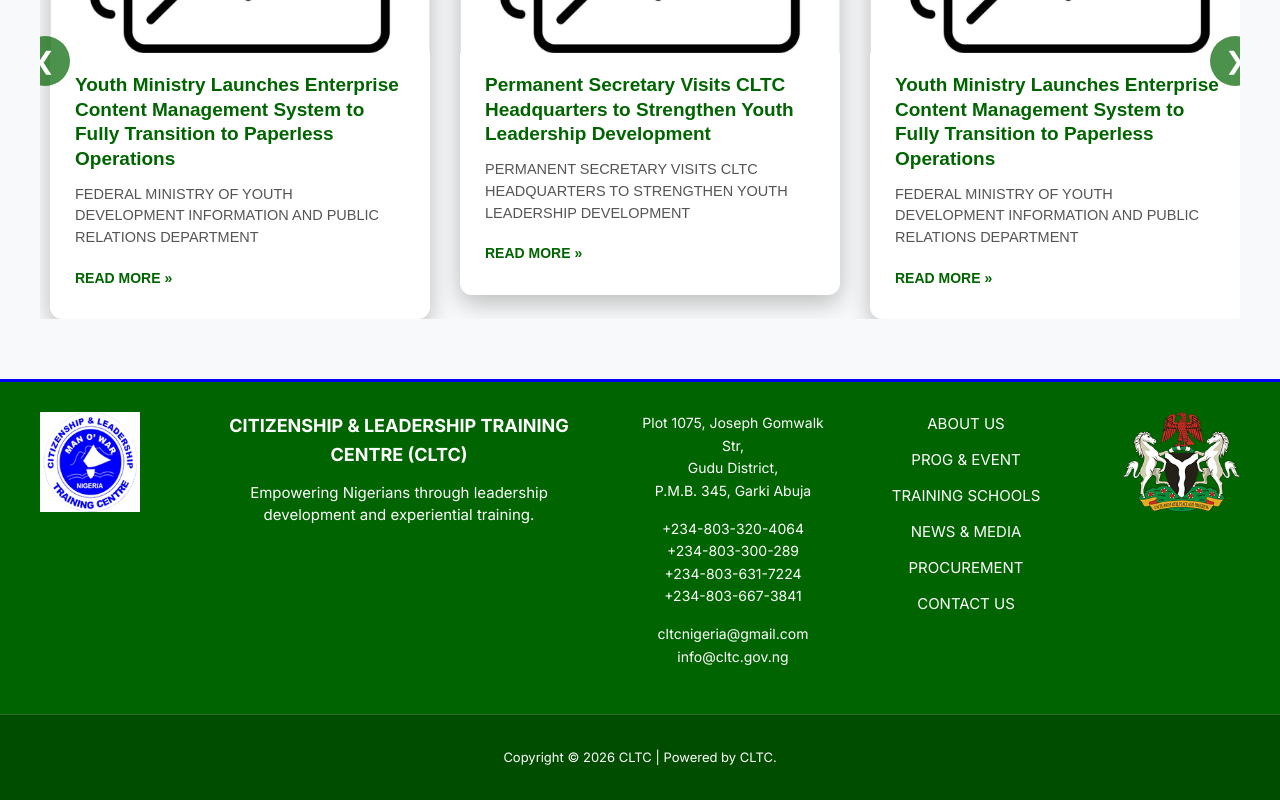
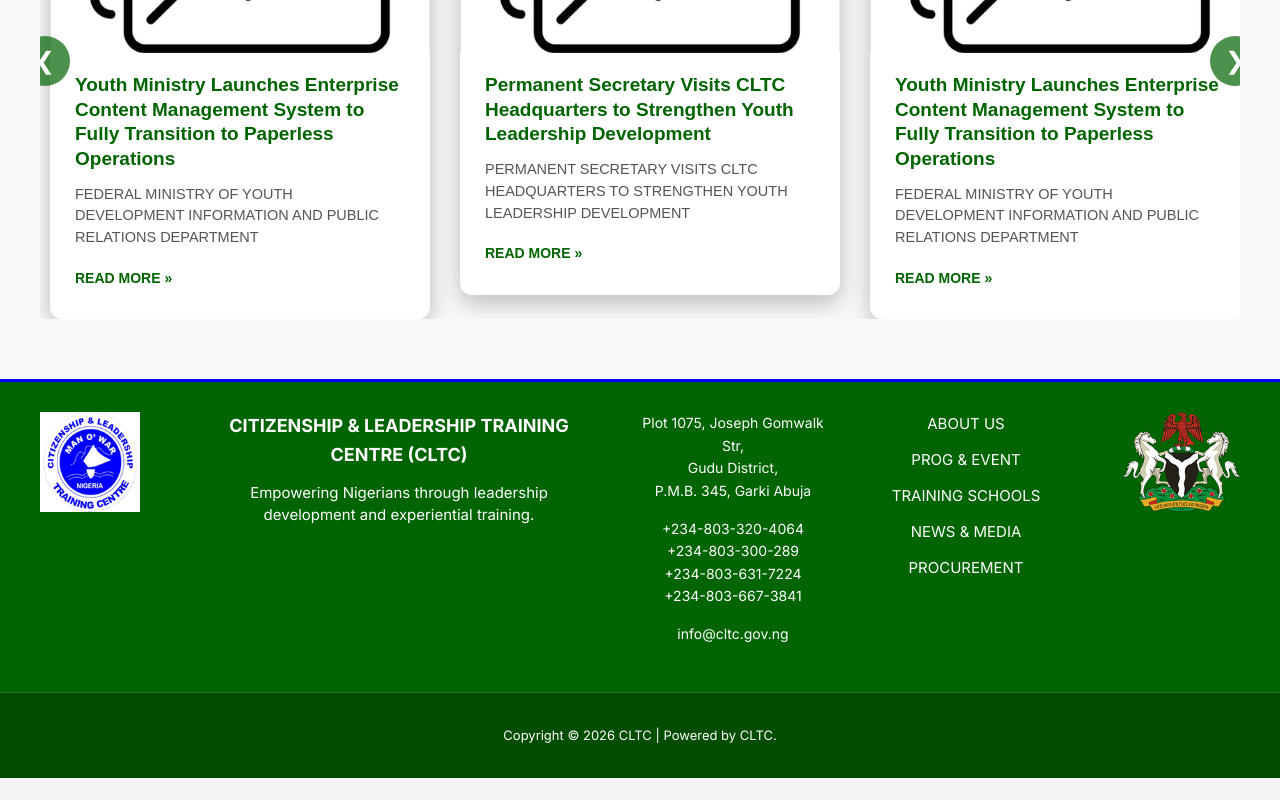
Before and after one commit to Balami7/cltc17, a Next.js app: page / in a window 1280 px wide. Shown: the part 6289-7089 px from the top of the page. After the commit the page ends 7067 px from the top, so only its background shows below. Built offline with nearby package versions, Linux system fonts and the light colour scheme; some icons are missing.

Commit message:
Update Footer.tsx

```diff
--- a/components/Footer.tsx
+++ b/components/Footer.tsx
@@ -43,7 +43,6 @@ export default function Footer() {
             </div>
             <div className="email">
               <i className="fa-solid fa-envelope"></i>
-              cltcnigeria@gmail.com<br />
               info@cltc.gov.ng
             </div>
           </div>
@@ -57,7 +56,6 @@ export default function Footer() {
             <li><a href="#">TRAINING SCHOOLS</a></li>
             <li><a href="#">NEWS & MEDIA</a></li>
             <li><a href="#">PROCUREMENT</a></li>
-            <li><a href="#">CONTACT US</a></li>
           </ul>
         </div>
 
@@ -71,7 +69,7 @@ export default function Footer() {
       </div>
 
       <div className="footer-bottom">
-        <p>Copyright © 2026 CLTC | Powered by CLTC.</p>
+        <p>Copyright © {new Date().getFullYear()} CLTC | Powered by CLTC.</p>
       </div>
     </footer>
   );
```
